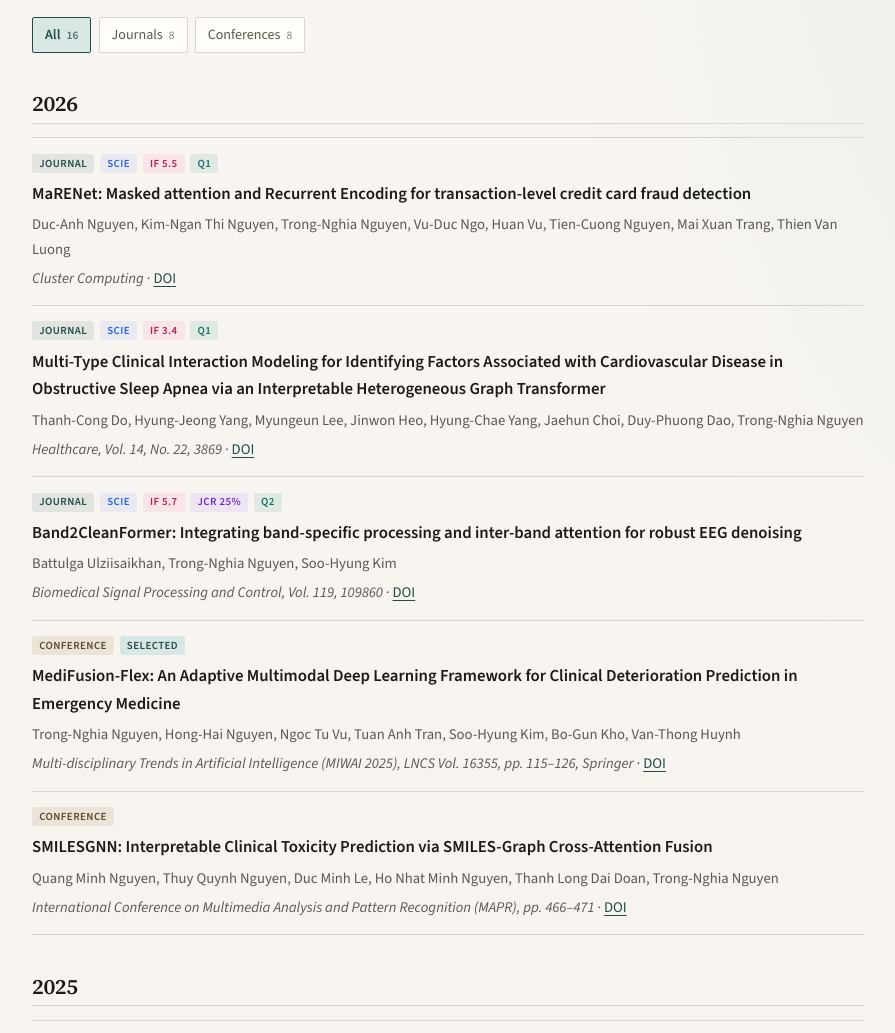
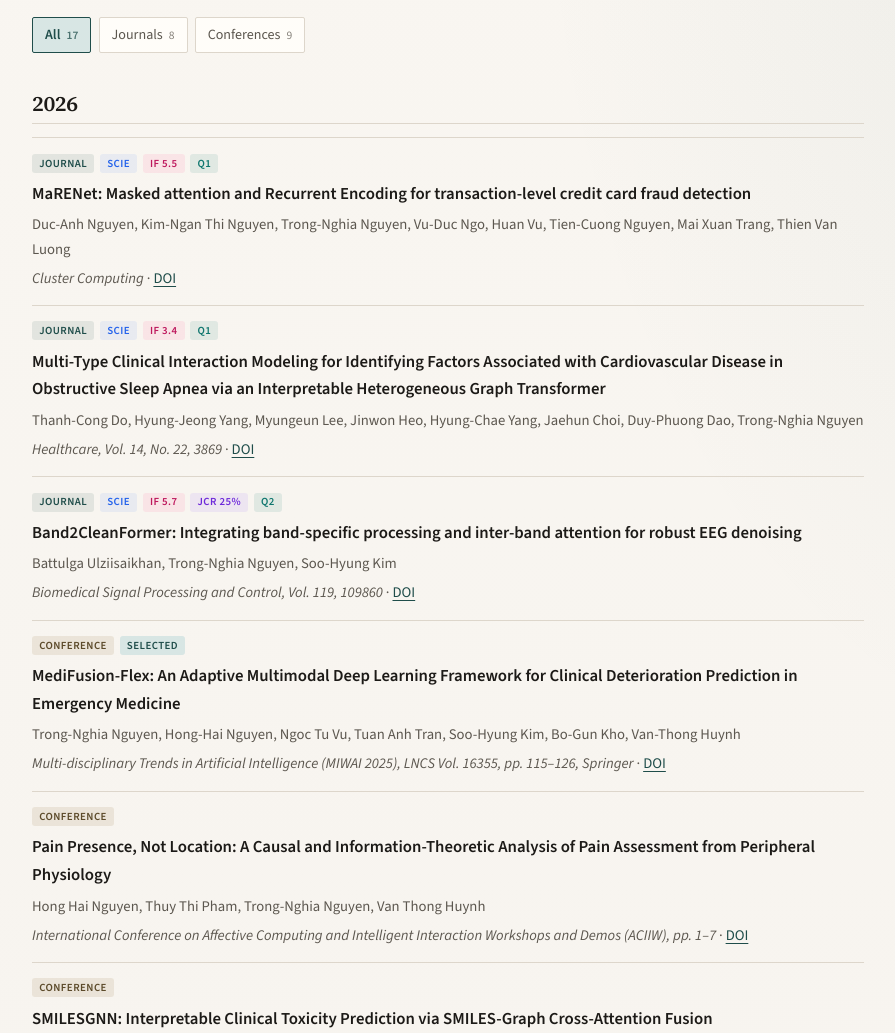
Before and after one commit to nghianguyen7171/nghianguyen7171.github.io, an Astro site: page /publications in a window 1280 px wide. Shown: the part 231-1264 px from the top of the page, without its empty margins (192-1087 px from the left). Built offline with nearby package versions, Linux system fonts and the light colour scheme; Astro itself is replaced by a stand-in of ours.

Commit message:
Add ACIIW 2026 pain assessment conference paper.
Co-authored-by: Cursor <cursoragent@cursor.com>

```diff
--- a/src/data/publications.ts
+++ b/src/data/publications.ts
@@ -75,6 +75,17 @@ export const publications: Publication[] = [
     url: 'https://link.springer.com/chapter/10.1007/978-981-95-4963-4_10',
     doi: '10.1007/978-981-95-4963-4_10',
     selected: true,
+  },
+  {
+    title:
+      'Pain Presence, Not Location: A Causal and Information-Theoretic Analysis of Pain Assessment from Peripheral Physiology',
+    authors: 'Hong Hai Nguyen, Thuy Thi Pham, Trong-Nghia Nguyen, Van Thong Huynh',
+    venue:
+      'International Conference on Affective Computing and Intelligent Interaction Workshops and Demos (ACIIW), pp. 1–7',
+    year: 2026,
+    type: 'conference',
+    url: 'https://ieeexplore.ieee.org/document/11712100',
+    doi: '10.1109/ACIIW71585.2026.11712100',
   },
   {
     title:
```
Also changed, not shown: backup-context.md (+6 -2 lines).
